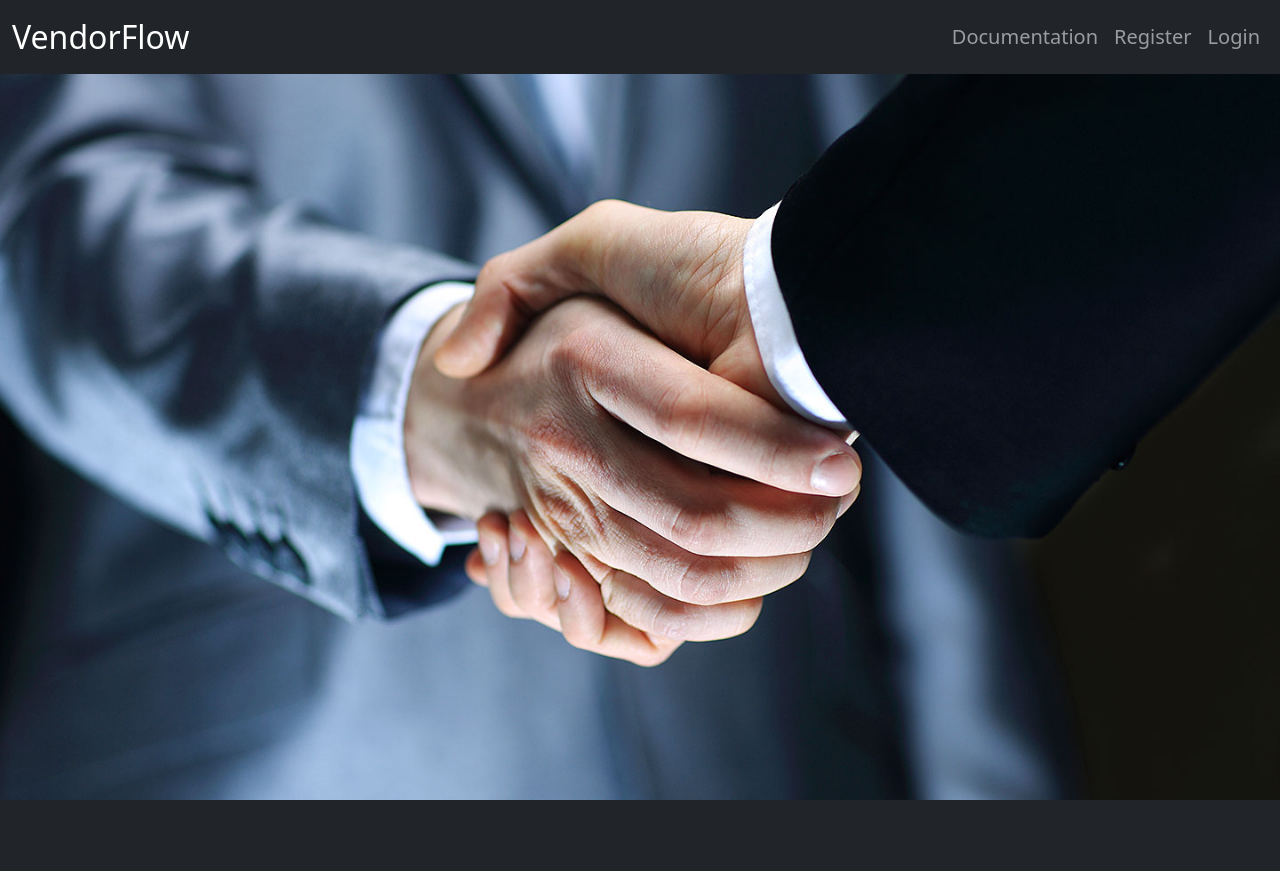
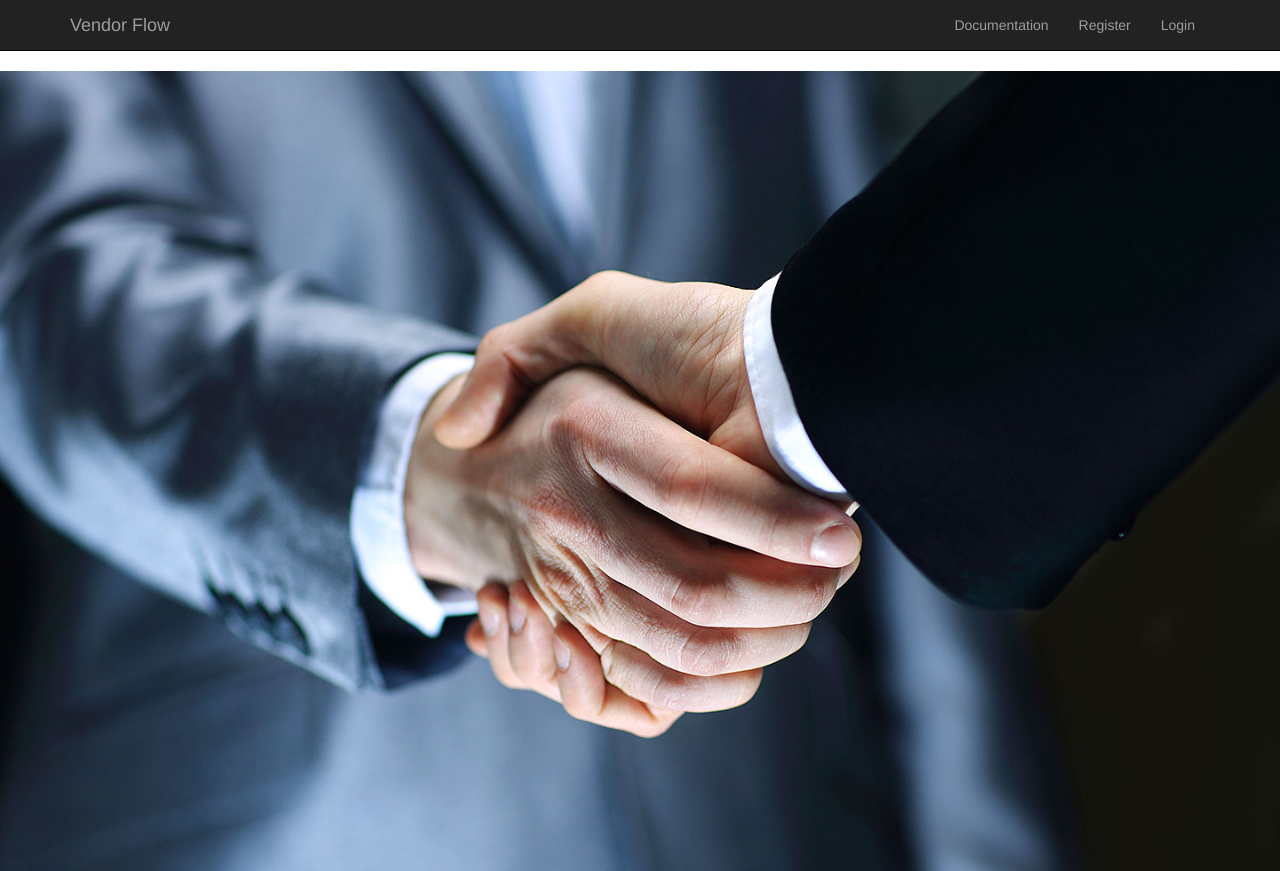
Before and after one commit to vinoth-akithon/vendorflow, a Django app: page / in a window 1280 px wide. Before the commit the page ends 800 px from the top, so only its background shows below. Run offline with Django 5.2, Linux system fonts and the light colour scheme; parts of the project's set-up code (start-up, migrations or seed data) failed here and were passed over; some libraries are stand-ins or nearby versions.

Commit message:
refactorization

```diff
--- a/core/models.py
+++ b/core/models.py
@@ -4,9 +4,9 @@ from django.contrib.auth.models import AbstractUser
 
 class User(AbstractUser):
     VENDOR = "V"
-    PARCHASER = "P"
+    PURCHASER = "P"
     ACCOUNT_TYPE = [
-        (PARCHASER, "Parchaser"),
+        (PURCHASER, "Purchaser"),
         (VENDOR, "Vendor"),
     ]
     account_type = models.CharField(
--- a/core/static/styles.css
+++ /dev/null
@@ -1,10 +0,0 @@
-body {
-  margin: 0;
-  padding: 0;
-}
-
-img {
-  width: 100vw;
-  height: 100vh;
-  object-fit: cover;
-}
--- a/core/templates/core/index.html
+++ b/core/templates/core/index.html
@@ -1,44 +1,22 @@
+{% extends "rest_framework/base.html" %}
 {% load static %}
-<!DOCTYPE html>
-<html lang="en">
-  <head>
-    <meta charset="UTF-8" />
-    <meta name="viewport" content="width=device-width, initial-scale=1.0" />
-    <title>Vendor Flow</title>
-    <link
-      href="https://cdn.jsdelivr.net/npm/bootstrap@5.0.2/dist/css/bootstrap.min.css"
-      rel="stylesheet"
-      integrity="sha384-EVSTQN3/azprG1Anm3QDgpJLIm9Nao0Yz1ztcQTwFspd3yD65VohhpuuCOmLASjC"
-      crossorigin="anonymous"
-    />
-    <script
-      src="https://cdn.jsdelivr.net/npm/bootstrap@5.0.2/dist/js/bootstrap.bundle.min.js"
-      integrity="sha384-MrcW6ZMFYlzcLA8Nl+NtUVF0sA7MsXsP1UyJoMp4YLEuNSfAP+JcXn/tWtIaxVXM"
-      crossorigin="anonymous"
-    ></script>
+{% load i18n %}
+{% load rest_framework %}
 
-    <link rel="stylesheet" href="{% static 'styles.css' %}" />
-  </head>
-  <body>
-    <div class="home-page">
-      <nav
-        class="navbar navbar-dark bg-dark navbar-expand-md justify-content-center fixed-top"
-      >
-        <div class="container-fluid">
-          <a class="navbar-brand fs-2" href="/">VendorFlow</a>
-          <button
-            class="navbar-toggler"
-            type="button"
-            data-bs-toggle="collapse"
-            data-bs-target="#navbarSupportedContent"
-            aria-controls="navbarSupportedContent"
-            aria-expanded="false"
-            aria-label="Toggle navigation"
-          >
-            <span class="navbar-toggler-icon"></span>
-          </button>
-          <div class="collapse navbar-collapse" id="navbarSupportedContent">
-            <ul class="navbar-nav fs-5 ms-auto mb-2 mb-lg-0">
+
+{% block body %}
+{% block navbar %}
+    <div class="navbar navbar-static-top {% block bootstrap_navbar_variant %}navbar-inverse{% endblock %}"
+          role="navigation" aria-label="{% trans "navbar" %}">
+      <div class="container">
+        <span>
+          {% block branding %}
+            <a class='navbar-brand' rel="nofollow" href='/'>
+                Vendor Flow
+            </a>
+          {% endblock %}
+        </span>
+        <ul class="nav navbar-nav pull-right">
           <li class="nav-item">
             <a class="nav-link" aria-current="page" href="docs/swagger/"
               >Documentation</a
@@ -53,8 +31,6 @@
         </ul>
       </div>
     </div>
-      </nav>
-      <img src="{% static 'handshake.jpg'%}" alt="" class="logo" />
-    </div>
-  </body>
-</html>
+{% endblock %}
+<img src="{% static 'handshake.jpg'%}" alt="" style="width: 100vw; height: 100vh; object-fit: cover;" class="logo" />
+{% endblock %}
--- a/core/urls.py
+++ b/core/urls.py
@@ -1,6 +1,5 @@
 from django.urls import path
 from django.views.generic import TemplateView
-from rest_framework_simplejwt.views import TokenObtainPairView, TokenRefreshView
 from core import views
 
 
--- a/vendorflow/settings/common.py
+++ b/vendorflow/settings/common.py
@@ -15,8 +15,7 @@ import os
 from pathlib import Path
 
 # Build paths inside the project like this: BASE_DIR / 'subdir'.
-BASE_DIR = Path(__file__).resolve().parent.parent
-
+BASE_DIR = Path(__file__).resolve().parent.parent.parent
 
 # Quick-start development settings - unsuitable for production
 # See https://docs.djangoproject.com/en/5.0/howto/deployment/checklist/
@@ -56,7 +55,7 @@ ROOT_URLCONF = 'vendorflow.urls'
 TEMPLATES = [
     {
         'BACKEND': 'django.template.backends.django.DjangoTemplates',
-        'DIRS': [],
+        'DIRS': [os.path.join(BASE_DIR, 'core', 'templates')],
         'APP_DIRS': True,
         'OPTIONS': {
             'context_processors': [
@@ -68,6 +67,7 @@ TEMPLATES = [
         },
     },
 ]
+
 
 WSGI_APPLICATION = 'vendorflow.wsgi.application'
 
--- a/vms/serializers.py
+++ b/vms/serializers.py
@@ -1,10 +1,9 @@
+import jsonschema
 from django.utils import timezone
 from rest_framework import serializers
 from vms.models import PurchaseOrder, Purchaser, Vendor
-import jsonschema
 from .validators import purchase_order_items_schema
-from vms.signals import purchase_order_delivered, quality_rating_provided, purchase_order_acknowledged, purchase_order_status_changed
-from drf_spectacular.utils import inline_serializer, extend_schema_serializer
+from vms.signals import *
 
 
 class VendorSerializer(serializers.ModelSerializer):
--- a/vms/urls.py
+++ b/vms/urls.py
@@ -1,4 +1,3 @@
-from django.urls import path
 from vms import views
 from rest_framework.routers import DefaultRouter
 
--- a/vms/validators.py
+++ b/vms/validators.py
@@ -1,4 +1,3 @@
-import jsonschema
 
 purchase_order_items_schema = {
     "$schema": "http://json-schema.org/draft-07/schema#",
```
Also changed, not shown: core/serializers.py (+0 -11 lines), core/templates/rest_framework/api.html (+22 -2 lines), core/tests/test_auth.py (+0 -11 lines), core/views.py (+24 -51 lines), vms/models.py (+10 -7 lines), vms/permissions.py (+9 -9 lines), vms/signals/handlers.py (+3 -18 lines). Lines whose indentation alone changed are shown as unchanged.
